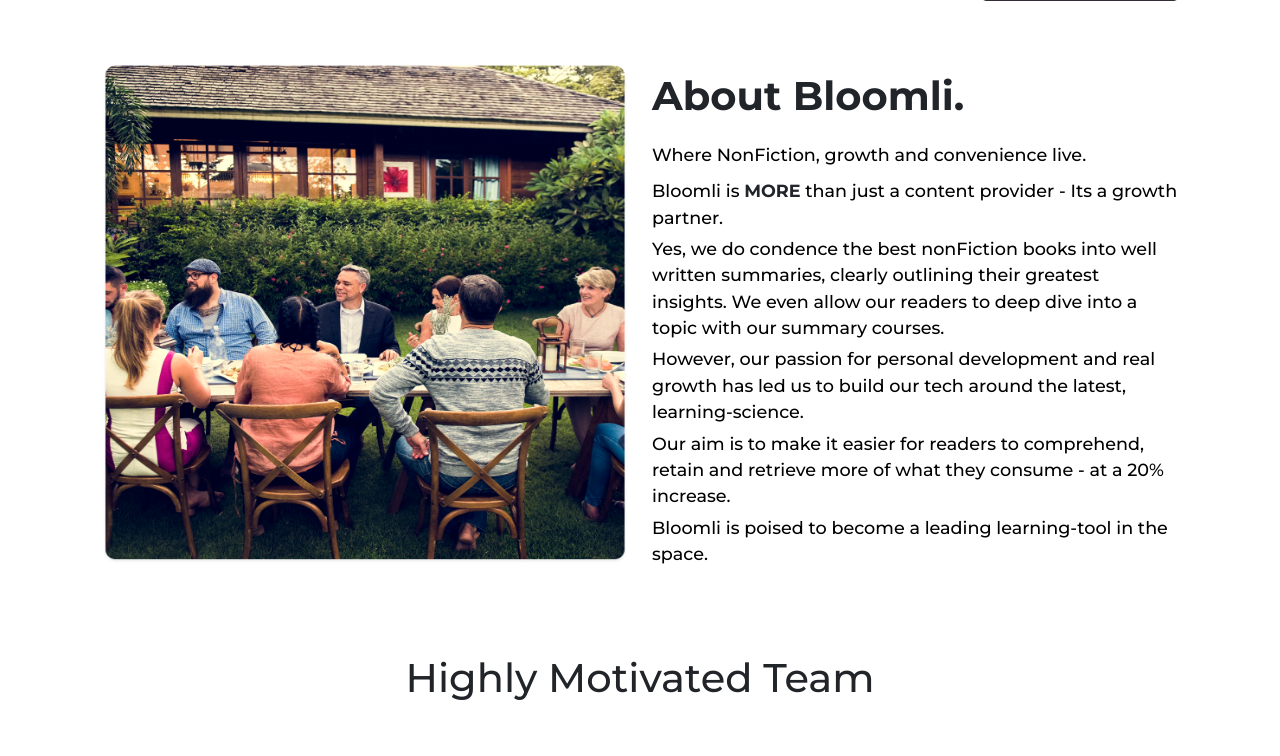
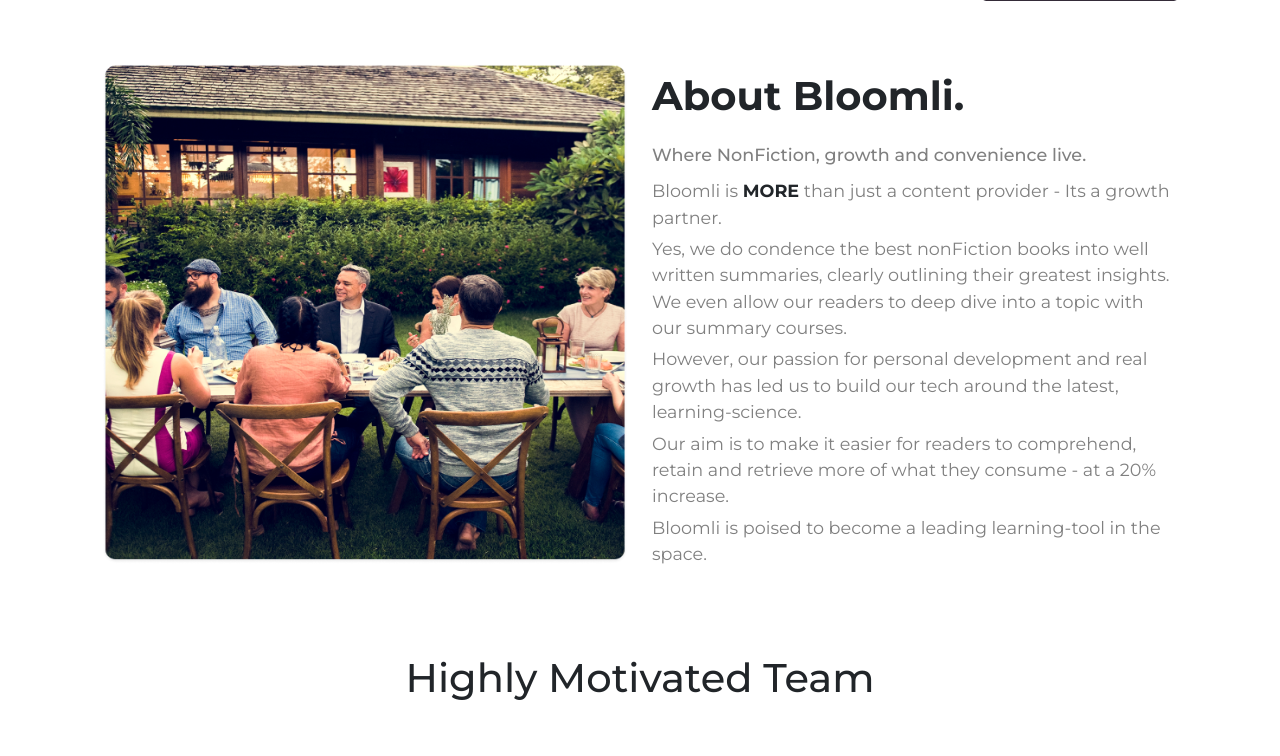
Before and after one commit to hassanbaloch5234/hsnport.com, a PHP site: page /about.html in a window 1280 px wide. Shown: the part 51-807 px from the top of the page. Run offline with PHP 8.4, Linux system fonts and the light colour scheme.

Commit message:
Update about.css

```diff
--- a/assets/css/about.css
+++ b/assets/css/about.css
@@ -78,10 +78,10 @@
 }
 
 .color-grey{
-color: rgb(0, 0, 0);
+color:grey;
 margin-top: -2px;
 font-size: 1.1rem;
-font-weight: 500;
+
 font-family: "Montserrat", sans-serif;
 }
 .first-row-left-img{
```
